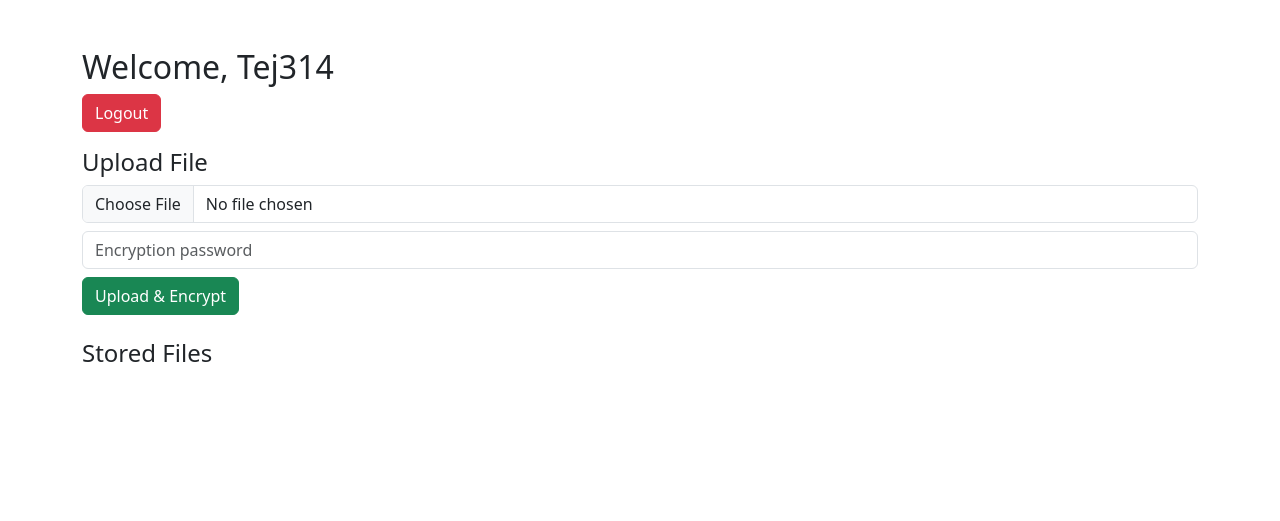
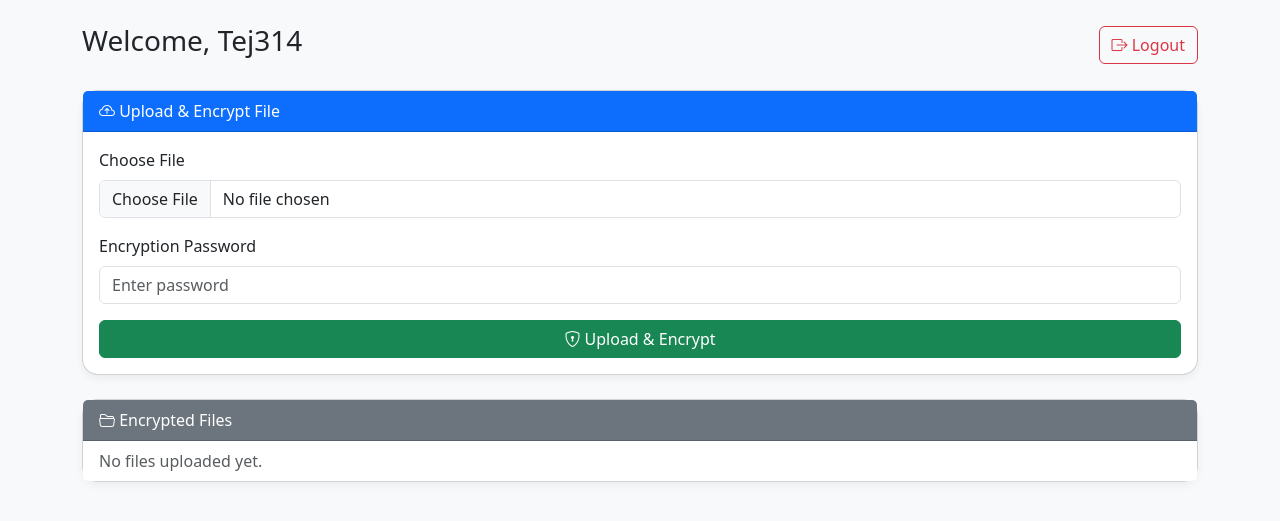
Before and after one commit to Tej314/secure_file_storage, a Flask app: page / in a window 1280 px wide. Shown: the top 521 px of the page. Run offline with Flask 3, Linux system fonts and the light colour scheme; a user stored in the database is signed in.

Commit message:
render UI

```diff
--- a/app.py
+++ b/app.py
@@ -4,16 +4,52 @@ from werkzeug.security import generate_password_hash, check_password_hash
 import os, sqlite3, io
 from utils.crypto_utils import generate_key, encrypt_file, decrypt_file
 
+# Initialize Flask app
 app = Flask(__name__)
 app.secret_key = os.urandom(24)
+
+# Upload folder setup
 UPLOAD_FOLDER = 'uploads'
 os.makedirs(UPLOAD_FOLDER, exist_ok=True)
 app.config['UPLOAD_FOLDER'] = UPLOAD_FOLDER
 
+# Route: Upload & Encrypt
+@app.route('/upload', methods=['POST'])
+def upload():
+    if 'username' not in session:
+        return redirect(url_for('login'))
+
+    if 'file' not in request.files or request.files['file'].filename == '':
+        flash("No file selected.")
+        return redirect(url_for('dashboard'))
+
+    file = request.files['file']
+    password = request.form.get('password')
+
+    if file and password:
+        salt = os.urandom(16)
+        key = generate_key(password, salt)
+        encrypted_data = encrypt_file(file.read(), key)
+        filename = secure_filename(file.filename)
+        filepath = os.path.join(app.config['UPLOAD_FOLDER'], filename + '.enc')
+
+        with open(filepath, 'wb') as f:
+            f.write(salt + encrypted_data)
+
+        flash("File uploaded and encrypted successfully!")
+
+    return redirect(url_for('dashboard'))
+
+
+# Database setup helper
 def get_db():
     conn = sqlite3.connect('users.db')
-    conn.execute('''CREATE TABLE IF NOT EXISTS users (id INTEGER PRIMARY KEY, username TEXT UNIQUE, password TEXT)''')
+    conn.execute('''CREATE TABLE IF NOT EXISTS users (
+        id INTEGER PRIMARY KEY,
+        username TEXT UNIQUE,
+        password TEXT)''')
     return conn
+
 
 @app.route('/')
 def index():
@@ -55,21 +91,6 @@ def logout():
     session.pop('username', None)
     return redirect(url_for('login'))
 
-@app.route('/upload', methods=['POST'])
-def upload():
-    if 'username' not in session:
-        return redirect(url_for('login'))
-    file = request.files['file']
-    password = request.form['password']
-    if file and password:
-        salt = os.urandom(16)
-        key = generate_key(password, salt)
-        encrypted_data = encrypt_file(file.read(), key)
-        filename = secure_filename(file.filename)
-        with open(os.path.join(app.config['UPLOAD_FOLDER'], filename + '.enc'), 'wb') as f:
-            f.write(salt + encrypted_data)
-        flash('File uploaded and encrypted successfully.')
-    return redirect(url_for('index'))
 
 @app.route('/download/<filename>', methods=['GET', 'POST'])
 def download(filename):
@@ -90,4 +111,4 @@ def download(filename):
     return render_template('decrypt_prompt.html', filename=filename)
 
 if __name__ == '__main__':
-    app.run(debug=True)
+    app.run(host='0.0.0.0', port=5000, debug=True)
--- a/templates/dashboard.html
+++ b/templates/dashboard.html
@@ -1,28 +1,120 @@
 <!DOCTYPE html>
 <html lang="en">
 <head>
-    <title>Dashboard</title>
-    <link rel="stylesheet" href="https://cdn.jsdelivr.net/npm/bootstrap@5.3.0/dist/css/bootstrap.min.css">
+    <title>Secure File Dashboard</title>
+    <meta charset="UTF-8">
+    <meta name="viewport" content="width=device-width, initial-scale=1">
+    <!-- Bootstrap CSS & Icons -->
+    <link href="https://cdn.jsdelivr.net/npm/bootstrap@5.3.0/dist/css/bootstrap.min.css" rel="stylesheet">
+    <link href="https://cdn.jsdelivr.net/npm/bootstrap-icons@1.10.5/font/bootstrap-icons.css" rel="stylesheet">
+    <style>
+        body {
+            background-color: #f8f9fa;
+        }
+        .card {
+            border-radius: 1rem;
+            box-shadow: 0 4px 8px rgba(0,0,0,0.05);
+        }
+        .btn-link {
+            text-decoration: none;
+        }
+    </style>
 </head>
-<body class="container">
-    <h2 class="mt-5">Welcome, {{ session['username'] }}</h2>
-    <a href="/logout" class="btn btn-danger mb-3">Logout</a>
 
-    <h4>Upload File</h4>
-    <form method="POST" action="/upload" enctype="multipart/form-data">
-        <input type="file" name="file" class="form-control my-2" required>
-        <input type="password" name="password" placeholder="Encryption password" class="form-control my-2" required>
-        <button class="btn btn-success" type="submit">Upload & Encrypt</button>
-    </form>
+<body>
+  <!-- Flash message container -->
+  <div id="flash-data" data-message="{{ messages[0] if messages else '' }}"></div>
 
-    <h4 class="mt-4">Stored Files</h4>
-    <ul class="list-group">
-        {% for file in files %}
-        <li class="list-group-item">
-            {{ file }}
-            <a href="/download/{{ file }}" class="btn btn-sm btn-link">Download</a>
-        </li>
-        {% endfor %}
-    </ul>
+  <!-- Toast Notification Container -->
+  <div class="position-fixed bottom-0 end-0 p-3" style="z-index: 11">
+    <div id="actionToast" class="toast align-items-center text-white bg-success border-0" role="alert" aria-live="assertive" aria-atomic="true">
+      <div class="d-flex">
+        <div class="toast-body" id="toastMessage">
+          Action completed successfully!
+        </div>
+        <button type="button" class="btn-close btn-close-white me-2 m-auto" data-bs-dismiss="toast" aria-label="Close"></button>
+      </div>
+    </div>
+  </div>
+
+<div class="container py-4">
+    <div class="d-flex justify-content-between align-items-center mb-4">
+        <h3>Welcome, {{ session['username'] }}</h3>
+        <a href="/logout" class="btn btn-outline-danger"><i class="bi bi-box-arrow-right"></i> Logout</a>
+    </div>
+
+    <!-- Upload Form -->
+    <div class="card mb-4">
+        <div class="card-header bg-primary text-white">
+            <i class="bi bi-cloud-arrow-up"></i> Upload & Encrypt File
+        </div>
+        <div class="card-body">
+            <form id="uploadForm" method="POST" action="/upload" enctype="multipart/form-data">
+                <div class="mb-3">
+                    <label class="form-label">Choose File</label>
+                    <input type="file" name="file" class="form-control" required>
+                </div>
+                <div class="mb-3">
+                    <label class="form-label">Encryption Password</label>
+                    <input type="password" name="password" class="form-control" placeholder="Enter password" required>
+                </div>
+                <button type="submit" class="btn btn-success w-100" id="uploadBtn">
+                    <span id="uploadSpinner" class="spinner-border spinner-border-sm me-2" style="display:none;" role="status" aria-hidden="true"></span>
+                    <i class="bi bi-shield-lock"></i> Upload & Encrypt
+                </button>
+            </form>
+        </div>
+    </div>
+
+    <!-- Stored Files List -->
+    <div class="card">
+        <div class="card-header bg-secondary text-white">
+            <i class="bi bi-folder2-open"></i> Encrypted Files
+        </div>
+        <ul class="list-group list-group-flush">
+            {% for file in files %}
+            <li class="list-group-item d-flex justify-content-between align-items-center">
+                <div>
+                    <i class="bi bi-file-earmark-lock"></i> {{ file }}
+                </div>
+                <a href="/download/{{ file }}" class="btn btn-outline-primary btn-sm">
+                    <i class="bi bi-cloud-arrow-down"></i> Download
+                </a>
+            </li>
+            {% else %}
+            <li class="list-group-item text-muted">No files uploaded yet.</li>
+            {% endfor %}
+        </ul>
+    </div>
+</div>
+
+<!-- Bootstrap JS -->
+<script src="https://cdn.jsdelivr.net/npm/bootstrap@5.3.0/dist/js/bootstrap.bundle.min.js"></script>
+
+<script>
+  const form = document.getElementById('uploadForm');
+  const spinner = document.getElementById('uploadSpinner');
+  const btn = document.getElementById('uploadBtn');
+
+  if (form) {
+    form.addEventListener('submit', () => {
+      spinner.style.display = 'inline-block';
+      btn.disabled = true;
+    });
+  }
+
+  // Toast display logic using flash message
+  document.addEventListener('DOMContentLoaded', function () {
+    const data = document.getElementById('flash-data').dataset.message;
+    if (data) {
+      const toastMsg = document.getElementById('toastMessage');
+      toastMsg.innerText = data;
+      const toast = new bootstrap.Toast(document.getElementById('actionToast'));
+      toast.show();
+    }
+  });
+</script>
+
+
 </body>
 </html>
```
Also changed, not shown: requirements.txt (+16 -3 lines), 1 other file.
